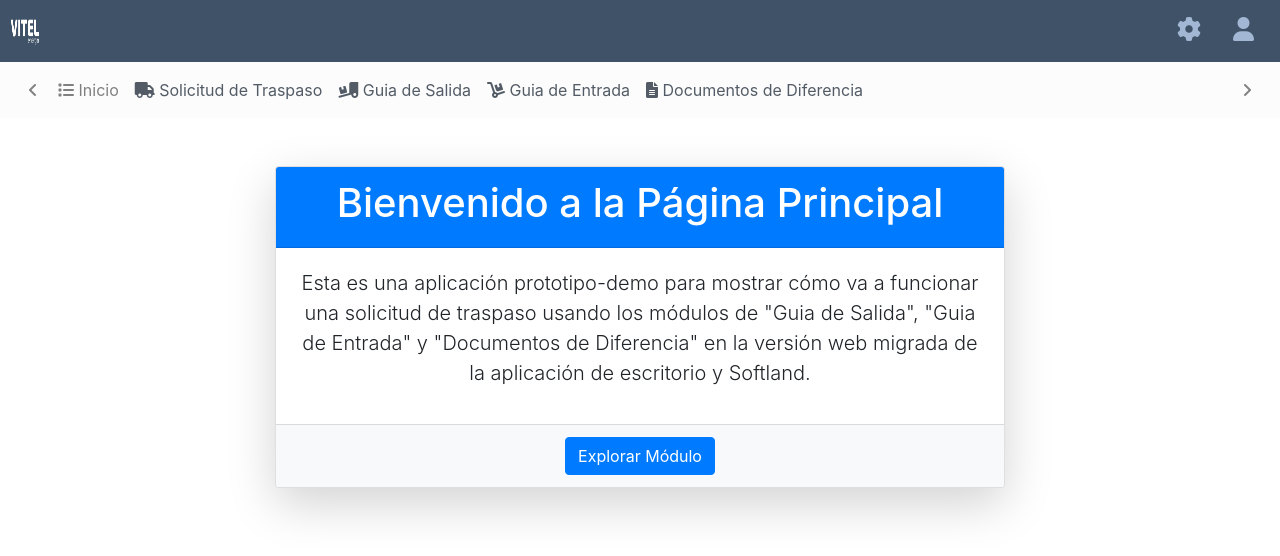
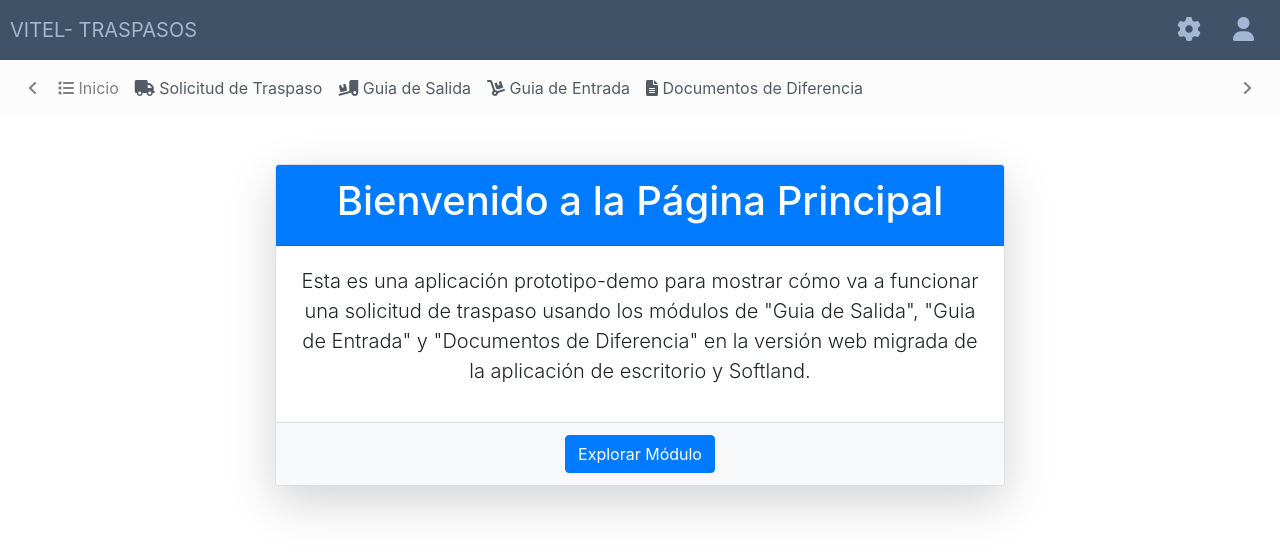
Before and after one commit to Diego-Orasystem/DEMO, an Angular app: page / in a window 1280 px wide. Shown: the top 556 px of the page. Built offline with nearby package versions, Linux system fonts and the light colour scheme.

Commit message:
ARREGLO LOGO

```diff
--- a/src/app/navbar/navbar.component.html
+++ b/src/app/navbar/navbar.component.html
@@ -1,8 +1,6 @@
 <link rel="stylesheet" href="https://cdnjs.cloudflare.com/ajax/libs/font-awesome/6.0.0-beta3/css/all.min.css">
 <nav class="navbar navbar-expand-md" style="background-color: #3F5267; padding: 10px;">
-  <a class="navbar-brand" href="#">
-    <img src="assets/images/logo-blanco.png" width="30" height="30" alt="Logo">
-  </a>
+  <span class="navbar-brand" style="color: #A2B7D3;"> VITEL- TRASPASOS</span>
   <button class="navbar-toggler" type="button" data-toggle="collapse" data-target="#navbarNav" aria-controls="navbarNav" aria-expanded="false" aria-label="Toggle navigation">
     <span class="navbar-toggler-icon"></span>
   </button>
```
